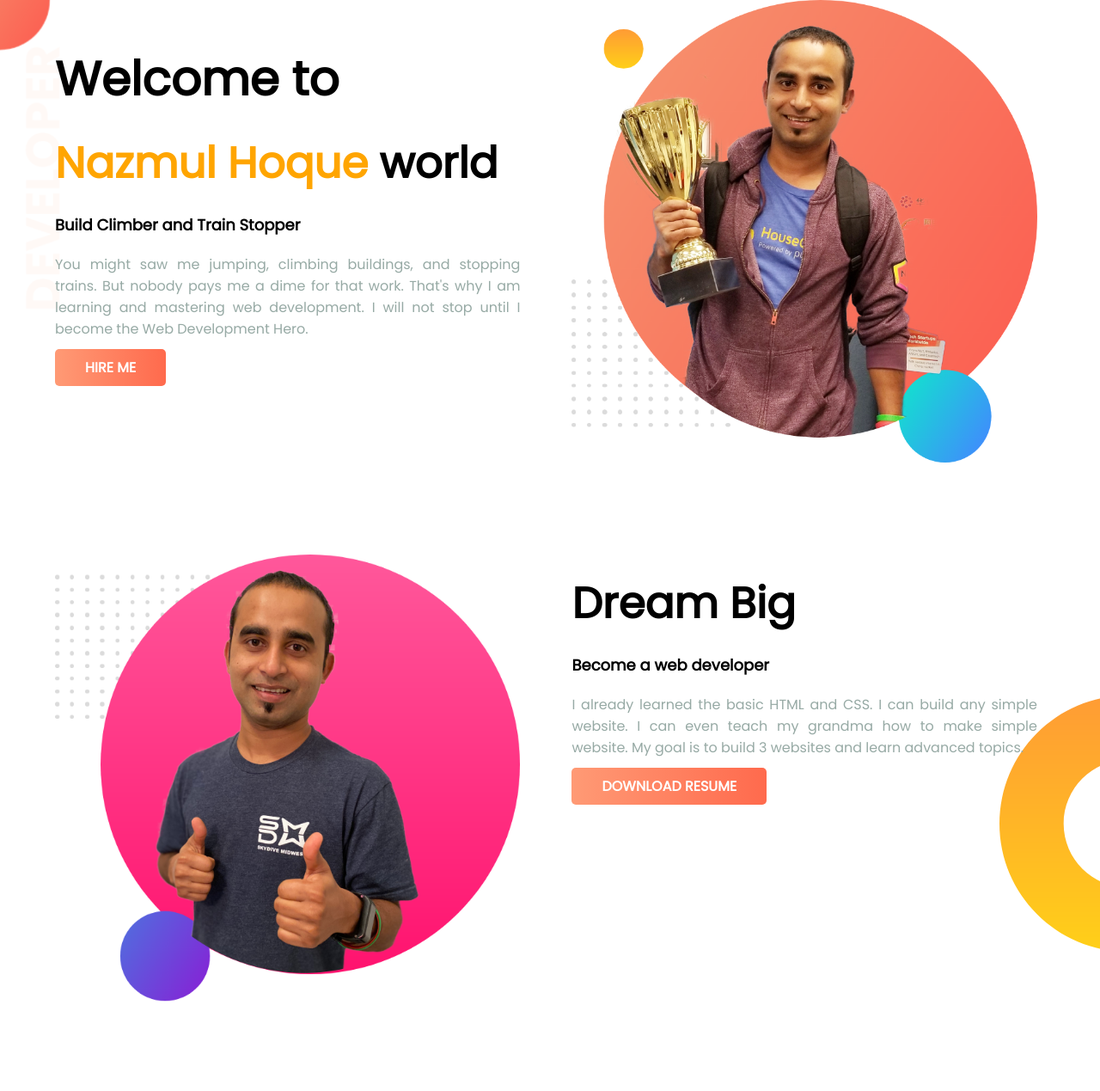
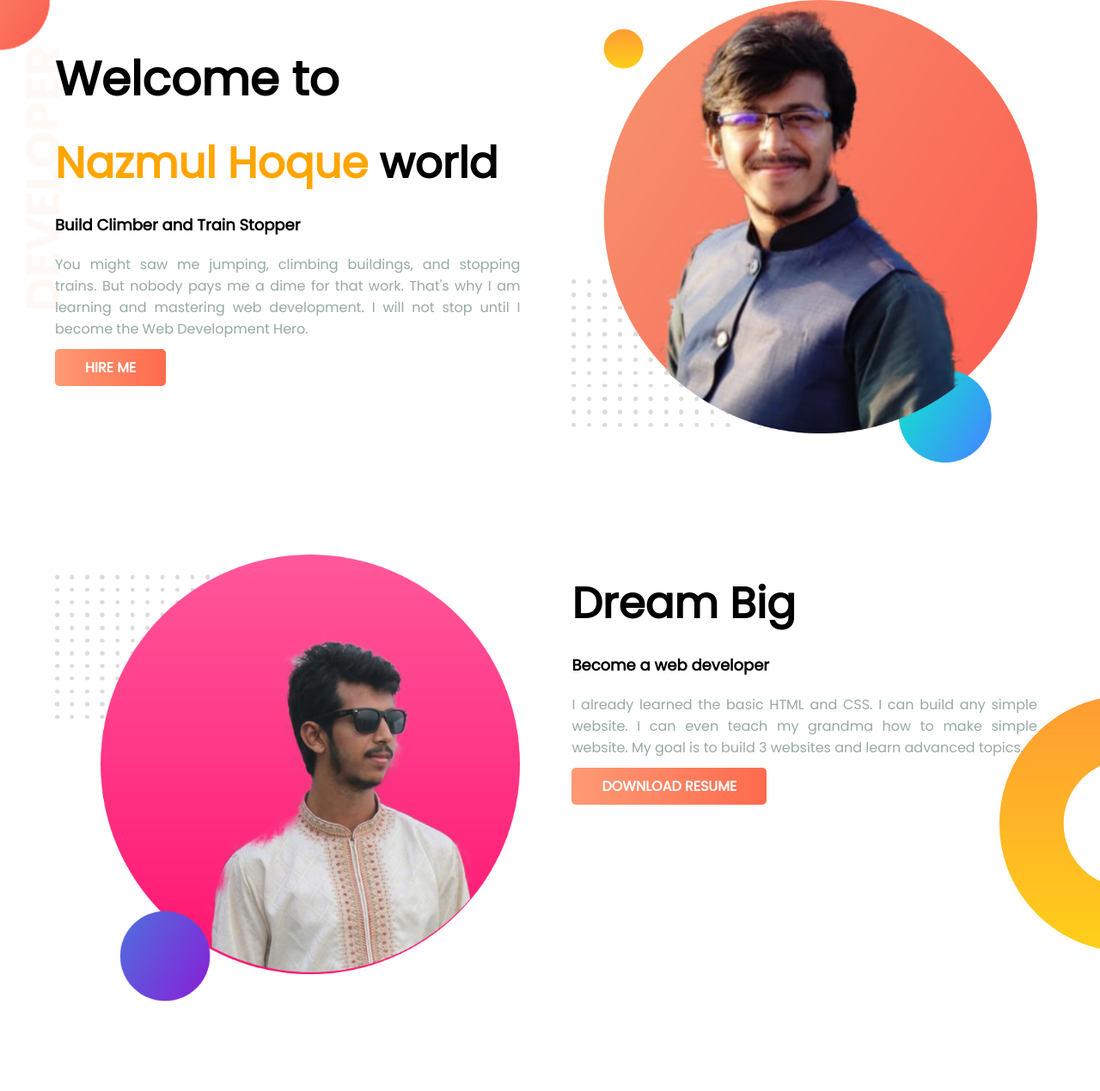
Before and after one commit to hoque-nazmul/portfolio-website, a plain HTML site: page index.html in a window 1280 px wide. Shown: the top 1269 px of the page at 86% size. Drawn offline with Linux system fonts and the light colour scheme.

Commit message:
images of welcome & dream section is changed

```diff
--- a/index.html
+++ b/index.html
@@ -19,7 +19,7 @@
                     <a href="#" class="link-button">hire me</a>
                 </div>
                 <div class="wrap pl">
-                    <img src="images/jhankar.png" alt="">
+                    <img src="images/nazmul.png" alt="">
                 </div>
             </div>
         </div>
@@ -28,7 +28,7 @@
         <div class="wrapper">
             <div class="dream-content">
                 <div class="wrap pr">
-                    <img src="images/jhankar2.png" alt="">
+                    <img src="images/nazmul1.png" alt="">
                 </div>
                 <div class="wrap pl">
                     <h2>Dream Big</h2>
```
Also changed, not shown: images/jhankar.png (deleted), images/jhankar2.png (deleted), images/nazmul.png (added), images/nazmul1.png (added).
